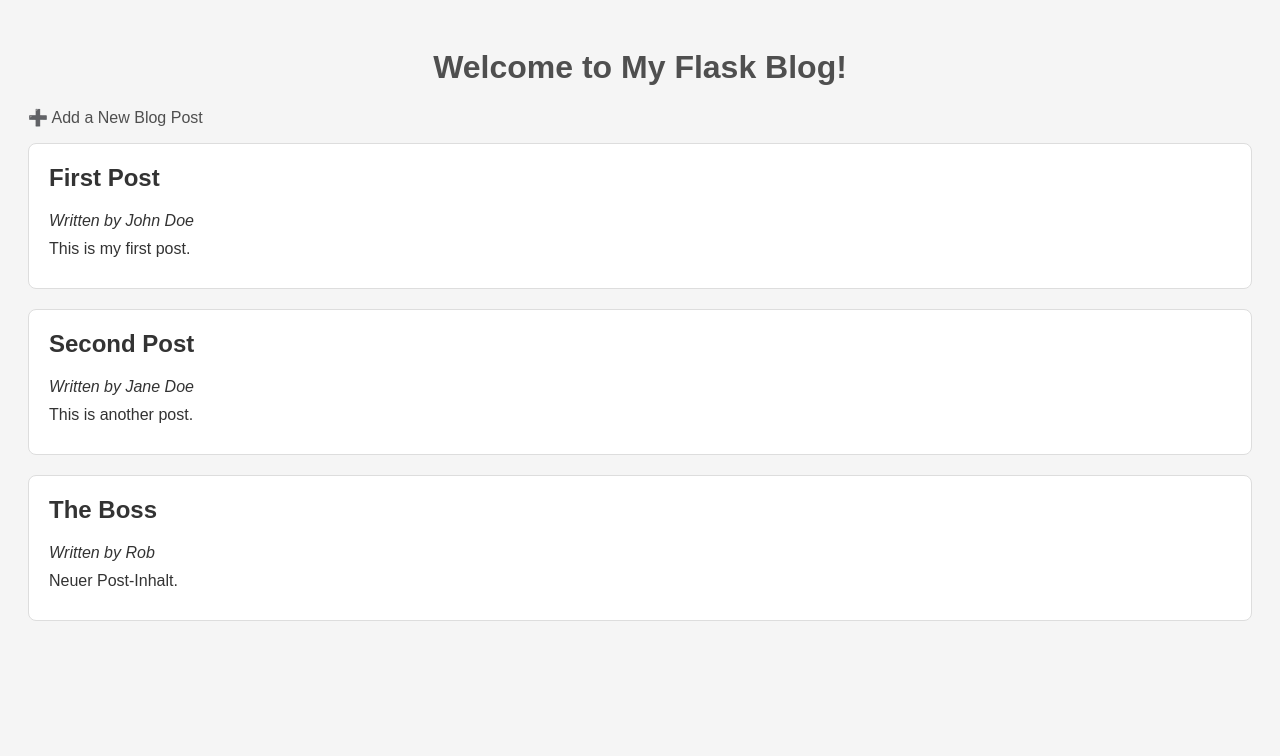
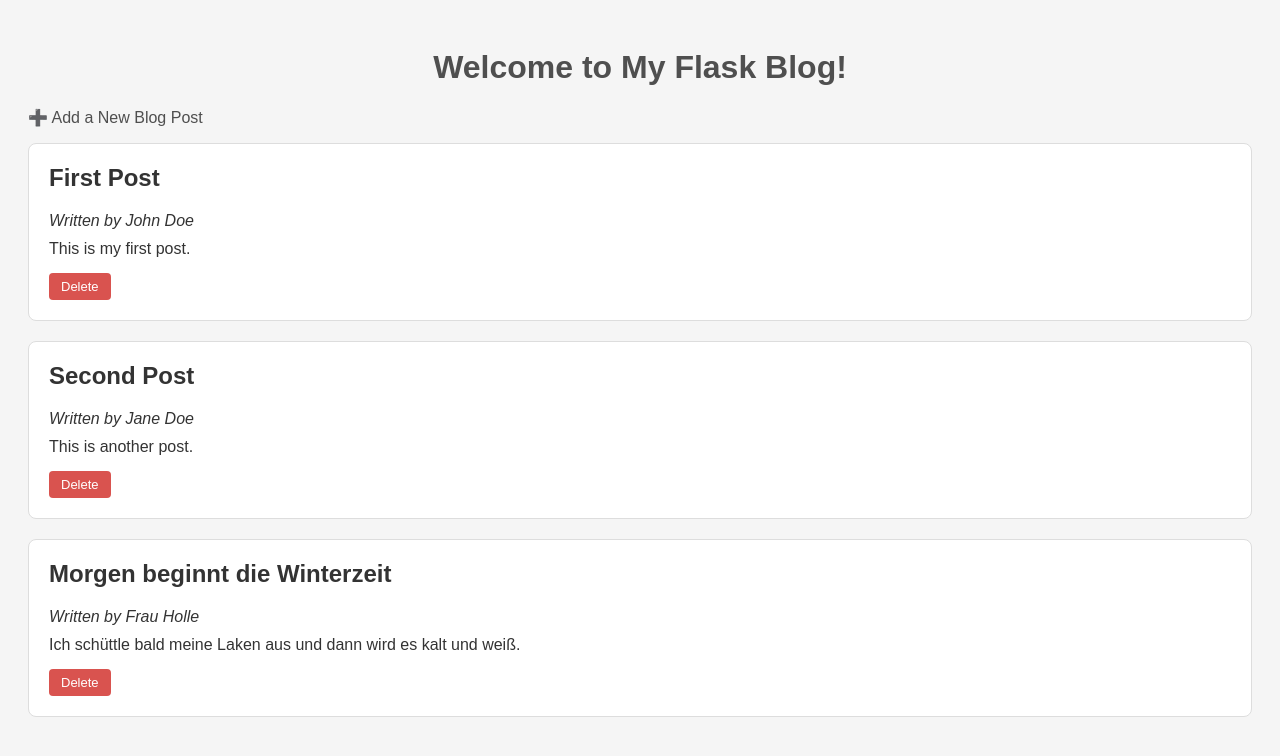
Before and after one commit to roberthecker-hue/masterblog, a Flask app: page / in a window 1280 px wide. Shown: the top 756 px of the page. Run offline with Flask 3, Linux system fonts and the light colour scheme.

Commit message:
New Feature/ Löschen von einzelnen Posts eingefügt.

```diff
--- a/app.py
+++ b/app.py
@@ -52,5 +52,20 @@ def add():
     return render_template('add.html')
 
 
+@app.route('/delete/<int:post_id>', methods=['POST'])
+def delete(post_id):
+    posts = load_posts()
+
+    # Klassische Schleife statt List Comprehension
+    updated_posts = []
+    for post in posts:
+        if post['id'] != post_id:
+            updated_posts.append(post)
+
+    save_posts(updated_posts)
+
+    return redirect(url_for('index'))
+
+
 if __name__ == '__main__':
     app.run(host="0.0.0.0", port=5001, debug=True)
--- a/blogposts.json
+++ b/blogposts.json
@@ -12,9 +12,9 @@
         "content": "This is another post."
     },
     {
-        "id": 3,
-        "author": "Rob",
-        "title": "The Boss",
-        "content": "Neuer Post-Inhalt."
+        "id": 4,
+        "author": "Frau Holle",
+        "title": "Morgen beginnt die Winterzeit",
+        "content": "Ich sch\u00fcttle bald meine Laken aus und dann wird es kalt und wei\u00df."
     }
 ]
--- a/static/style.css
+++ b/static/style.css
@@ -70,3 +70,17 @@ a {
 a:hover {
     text-decoration: underline;
 }
+
+.post form button {
+    background-color: #d9534f;
+    color: white;
+    border: none;
+    padding: 6px 12px;
+    border-radius: 4px;
+    cursor: pointer;
+    font-size: 13px;
+}
+
+.post form button:hover {
+    background-color: #c9302c;
+}
--- a/templates/index.html
+++ b/templates/index.html
@@ -9,7 +9,6 @@
 <body>
     <h1>Welcome to My Flask Blog!</h1>
 
-    <!-- Link zur Route /add -->
     <p>
         <a href="{{ url_for('add') }}">➕ Add a New Blog Post</a>
     </p>
@@ -19,6 +18,10 @@
         <h2>{{ post.title }}</h2>
         <p><em>Written by {{ post.author }}</em></p>
         <p>{{ post.content }}</p>
+
+        <form action="{{ url_for('delete', post_id=post.id) }}" method="POST" style="margin-top: 15px;">
+            <button type="submit">Delete</button>
+        </form>
     </div>
     {% endfor %}
 
```
